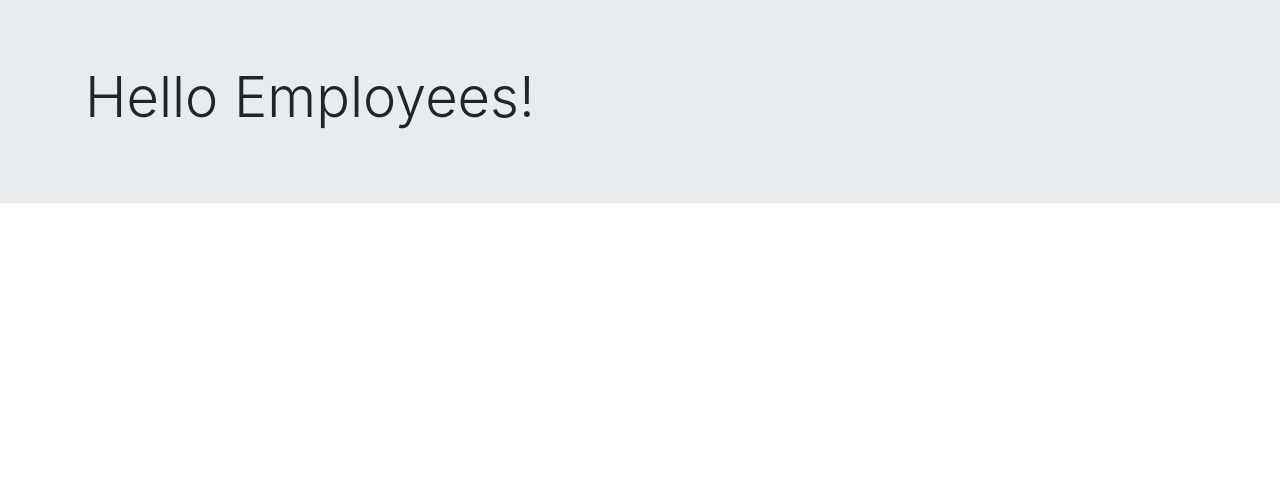
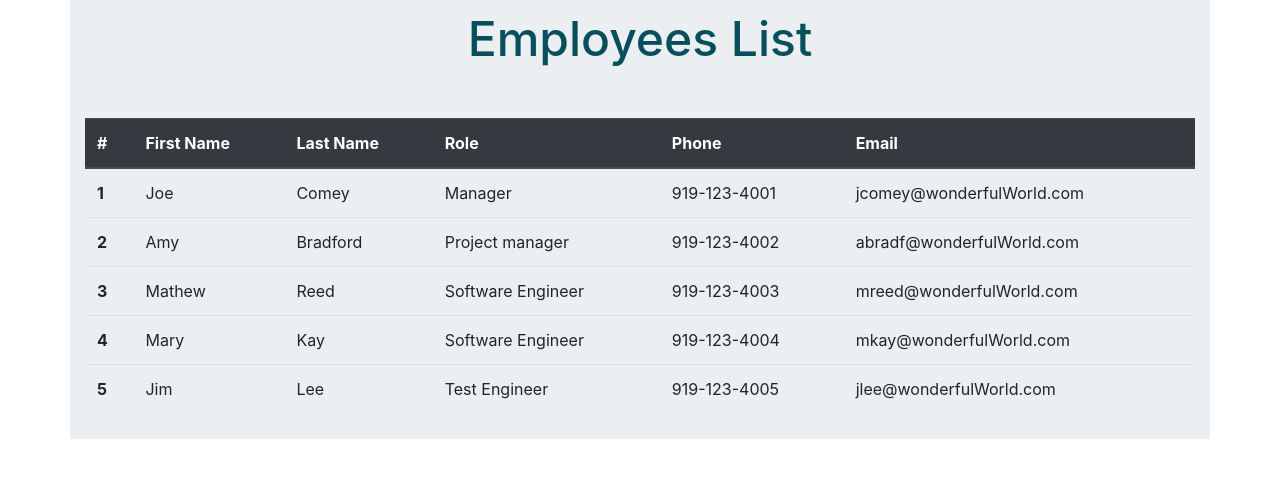
Before and after one commit to vkalaparthy/react-employee-directory, a React (Create React App) app: page / in a window 1280 px wide. Shown: the top 478 px of the page. Built offline with nearby package versions, Linux system fonts and the light colour scheme.

Commit message:
Made basic chnages to display employee information as a table

```diff
--- a/src/App.js
+++ b/src/App.js
@@ -1,9 +1,26 @@
-import React from "react";
-import './App.css';
-import Helloworld from "./components/Helloworld";
+import React, { Component } from "react";
+import EmployeeTable from './components/EmployeesTable';
+import Container from './components/Container';
+import Title from './components/Title';
+import employees from './employees.json';
+// import './App.css';
 
-function App() {
-  return <Helloworld />;
+class App extends Component {
+  state = {
+    employees
+  }
+
+  render() {
+    return (
+      <Container>
+        <Title>Employees List</Title>
+        <EmployeeTable
+          employees={employees}
+        />
+      </Container>
+
+    )
+  }
 }
 
 export default App;
--- /dev/null
+++ b/src/components/Container/index.js
@@ -0,0 +1,8 @@
+import React from "react";
+import "./style.css";
+
+function Container(props) {
+  return <div className="container">{props.children}</div>;
+}
+
+export default Container;
--- /dev/null
+++ b/src/components/Container/style.css
@@ -0,0 +1,9 @@
+.container {
+  padding: 10px;
+  background: #ECEFF1;
+  width: 100%;
+  /* padding: 20px; */
+  /* justify-content: space-around; */
+  /* align-content: flex-start; */
+  /* overflow: auto; */
+}
--- /dev/null
+++ b/src/components/EmployeesTable/index.js
@@ -0,0 +1,33 @@
+import React from "react";
+import "./style.css";
+
+function EmployeesTable(props) {
+  return (
+    <table className="table">
+      <thead className="thead-dark">
+        <tr>
+          <th scope="col">#</th>
+          <th scope="col" >First Name</th>
+          <th scope="col">Last Name</th>
+          <th scope="col">Role</th>
+          <th scope="col">Phone</th>
+          <th scope="col">Email</th>
+        </tr>
+      </thead>
+      <tbody>
+        {props.employees.map(emp => (
+          <tr>
+          <th scope="row">{emp.id}</th>
+          <td>{emp.firstName}</td>
+          <td>{emp.lastName}</td>
+          <td>{emp.role}</td>
+          <td>{emp.phoneNumber}</td>
+          <td>{emp.email}</td>
+        </tr>
+        ))}
+      </tbody>
+    </table>
+  )
+}
+
+export default EmployeesTable;
--- /dev/null
+++ b/src/components/EmployeesTable/style.css
@@ -0,0 +1,4 @@
+table {
+  width: 100%;
+  padding: 2px;
+}
--- a/src/components/Helloworld.js
+++ /dev/null
@@ -1,14 +0,0 @@
-import React from "react";
-
-function Helloworld() {
-  return (
-    <div className="jumbotron jumbotron-fluid">
-      <div className="container">
-        <h1 className="display-4">Hello Employees!</h1>
-        {/* <p className="lead">This is a modified jumbotron that occupies the entire horizontal space of its parent.</p> */}
-      </div>
-    </div>
-  );
-}
-
-export default Helloworld;
--- /dev/null
+++ b/src/components/Title/index.js
@@ -0,0 +1,8 @@
+import React from "react";
+import "./style.css";
+
+function Title(props) {
+  return <h1 className="title">{props.children}</h1>;
+}
+
+export default Title;
--- /dev/null
+++ b/src/components/Title/style.css
@@ -0,0 +1,9 @@
+.title {
+  width: 100%;
+  text-align: center;
+  font-size: 3rem;
+  /* text-decoration: underline; */
+  /* color: #2A77AE; */
+  color: rgb(7, 79, 92);
+  margin-bottom: 50px;
+}
--- /dev/null
+++ b/src/employees.json
@@ -0,0 +1,42 @@
+[
+  {
+    "id": "1",
+    "firstName": "Joe",
+    "lastName": "Comey",
+    "role": "Manager",
+    "phoneNumber": "919-123-4001",
+    "email": "jcomey@wonderfulWorld.com"
+  },
+  {
+    "id": "2",
+    "firstName": "Amy",
+    "lastName": "Bradford",
+    "role": "Project manager",
+    "phoneNumber": "919-123-4002",
+    "email": "abradf@wonderfulWorld.com"
+  },
+  {
+    "id": "3",
+    "firstName": "Mathew",
+    "lastName": "Reed",
+    "role": "Software Engineer",
+    "phoneNumber": "919-123-4003",
+    "email": "mreed@wonderfulWorld.com"
+  },
+  {
+    "id": "4",
+    "firstName": "Mary",
+    "lastName": "Kay",
+    "role": "Software Engineer",
+    "phoneNumber": "919-123-4004",
+    "email": "mkay@wonderfulWorld.com"
+  },
+  {
+    "id": "5",
+    "firstName": "Jim",
+    "lastName": "Lee",
+    "role": "Test Engineer",
+    "phoneNumber": "919-123-4005",
+    "email": "jlee@wonderfulWorld.com"
+  }
+]
```
